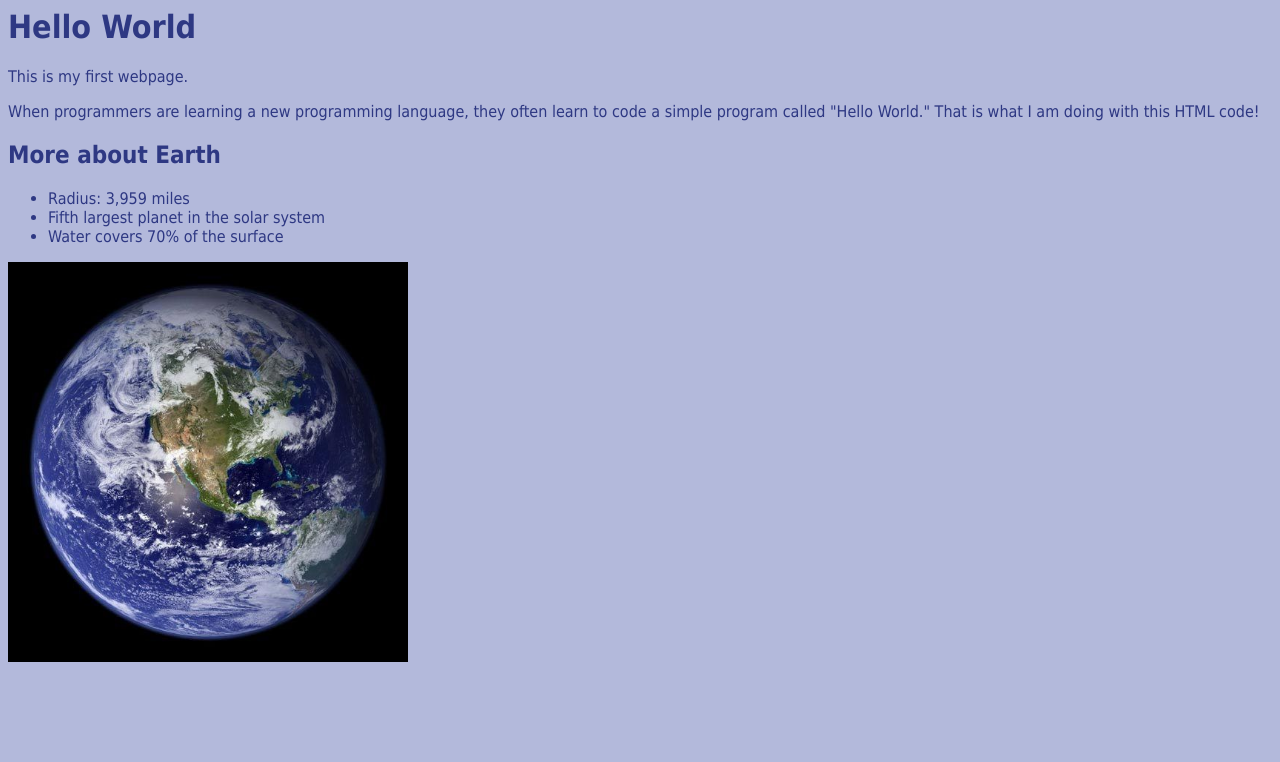
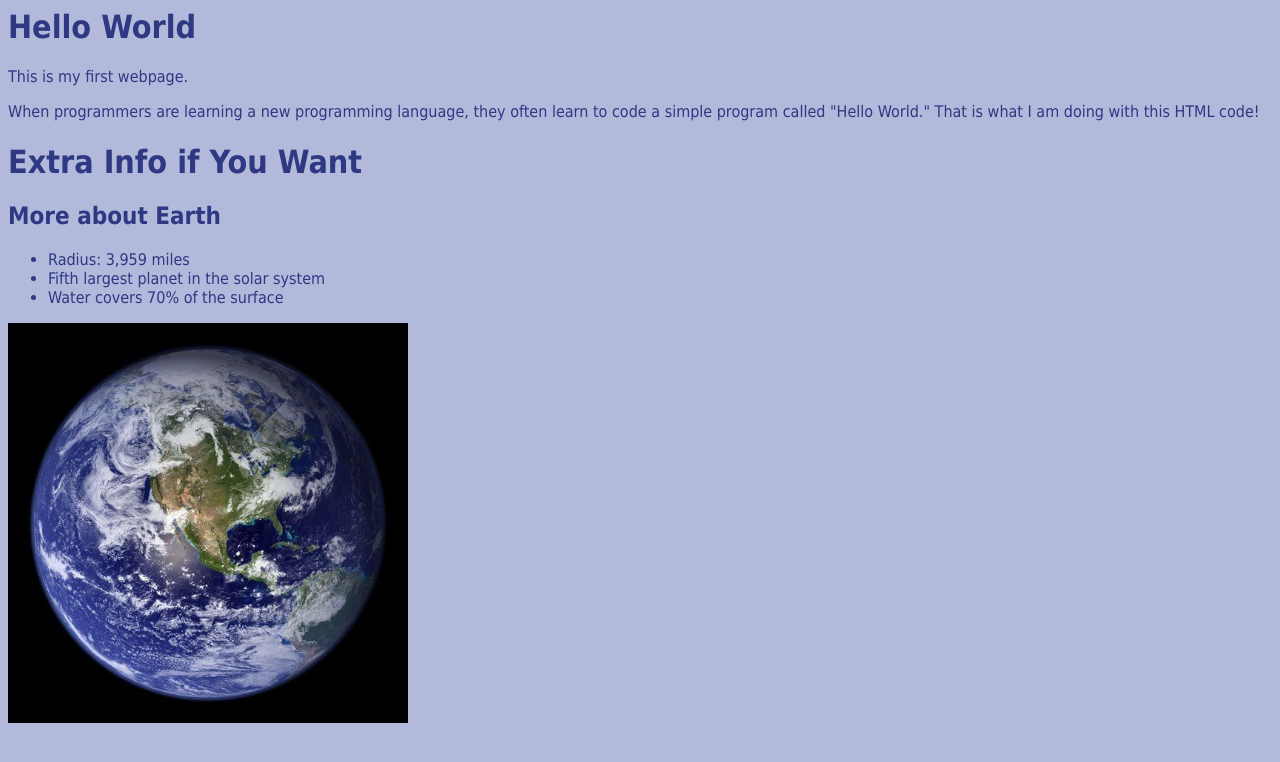
Before and after one commit to tkooncejr/tkooncejr.github.io, a plain HTML site: page index.html in a window 1280 px wide. Drawn offline with Linux system fonts and the light colour scheme.

Commit message:
Info Header Added
Added extra header before our 'More About Earth'. This allows for us to add more planets if we want!

```diff
--- a/index.html
+++ b/index.html
@@ -14,6 +14,7 @@
 			they often learn to code a simple program called "Hello World."
 			That is what I am doing with this HTML code!
 		</p>
+		<h1> Extra Info if You Want</h1>
 		<h2> More about Earth </h2>
 
         <ul>
```
